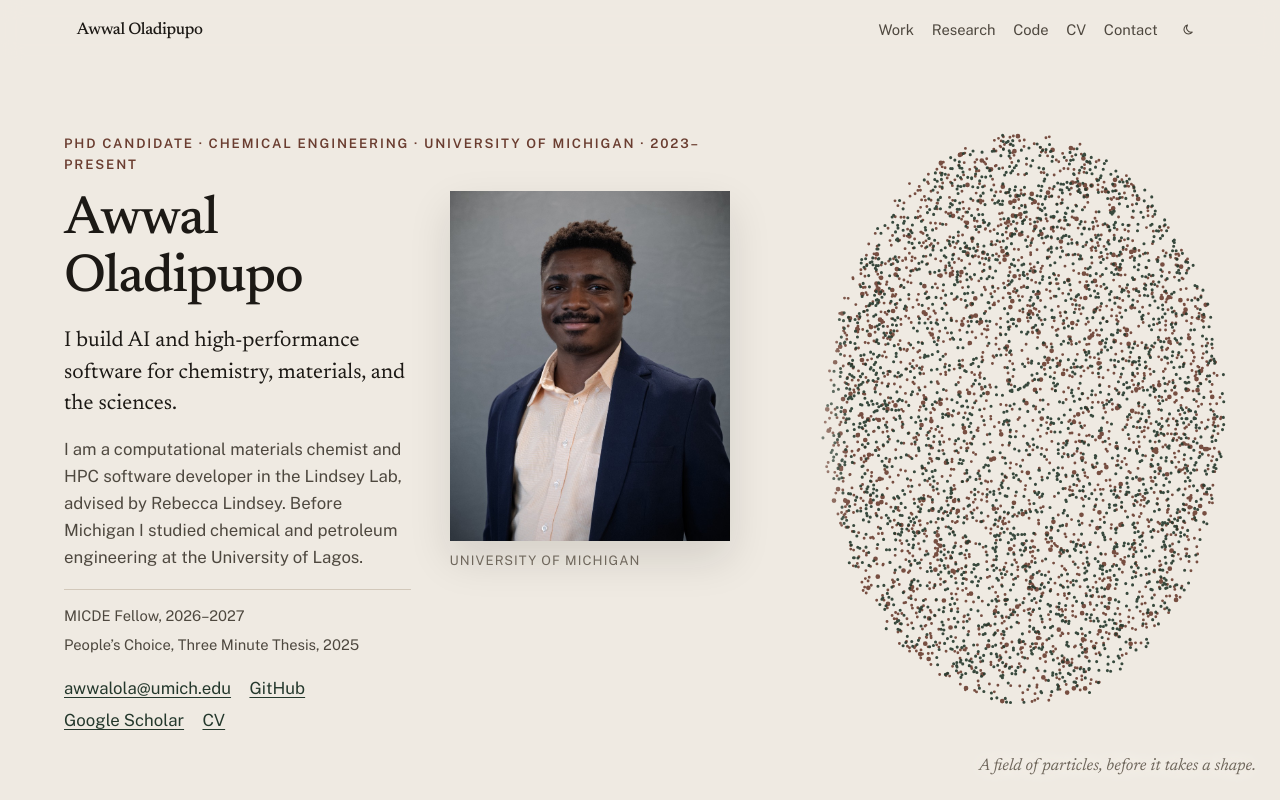
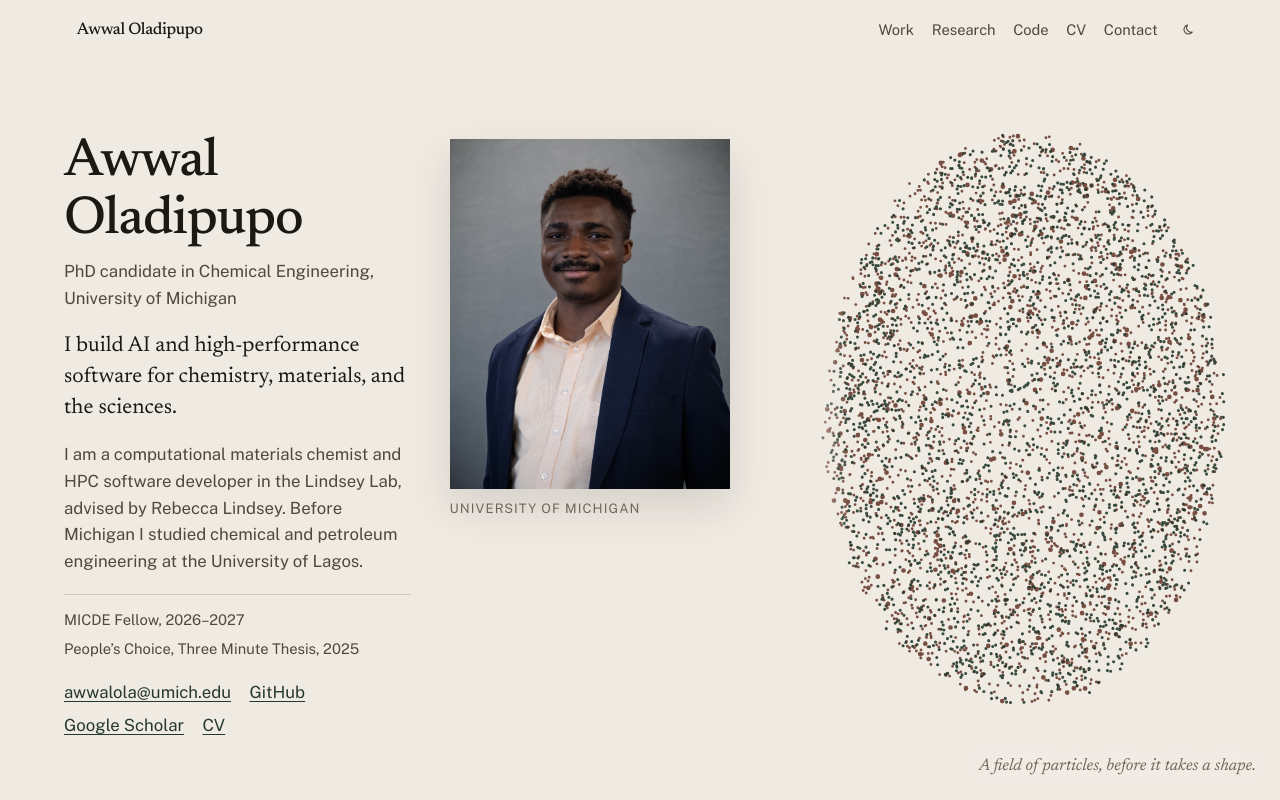
Before and after one commit to Awwal41/Awwal41.github.io, a plain HTML site: page index.html in a window 1280 px wide. Shown: the top 800 px of the page. Drawn offline with nearby package versions, Linux system fonts and the light colour scheme; animation ran at ten frames a second.

Commit message:
Put the degree under the name as plain text.

```diff
--- a/css/site.css
+++ b/css/site.css
@@ -151,7 +151,15 @@ main {
 
 .hero .kicker,
 .hero h1,
+.hero .affil,
 .hero-copy { grid-column: 1; }
+
+.affil {
+  margin: 0.55rem 0 0;
+  color: var(--muted);
+  font-size: 1.05rem;
+  animation: rise 0.9s ease 0.12s both;
+}
 
 .hero .contrib { grid-column: 1 / -1; margin-top: 2rem; }
 
@@ -209,9 +217,7 @@ main {
     align-items: start;
   }
 
-  body.home .hero .kicker { grid-column: 1 / -1; }
-
-  body.home .portrait { grid-row: 2 / span 2; margin-top: 0; }
+  body.home .portrait { grid-row: 1 / span 3; margin-top: 0.4rem; }
 
   body.home .sim {
     position: fixed;
@@ -964,6 +970,7 @@ footer ul {
   html { scroll-behavior: auto; }
   .hero .kicker,
   .hero h1,
+  .hero .affil,
   .hero-copy,
   .hero .contrib,
   .portrait,
--- a/index.html
+++ b/index.html
@@ -39,8 +39,8 @@
 
   <main id="content">
     <section class="hero" id="top">
-      <p class="kicker">PhD candidate · Chemical engineering · University of Michigan · 2023–present</p>
       <h1>Awwal Oladipupo</h1>
+      <p class="affil">PhD candidate in Chemical Engineering, University of Michigan</p>
       <figure class="portrait">
         <img src="assets/portrait.jpg" alt="Studio headshot of Awwal Oladipupo in a navy blazer and peach shirt, against a gray backdrop." width="819" height="1024">
         <figcaption>University of Michigan</figcaption>
```
